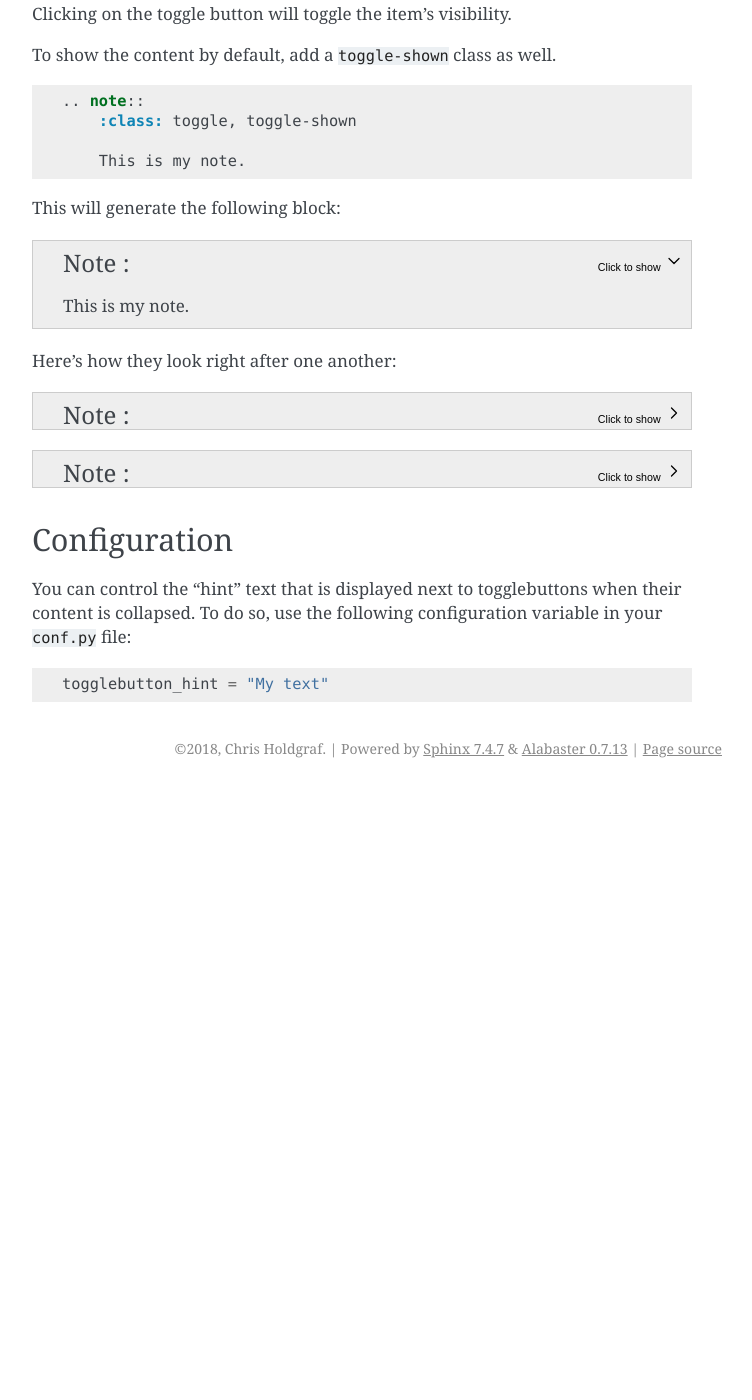
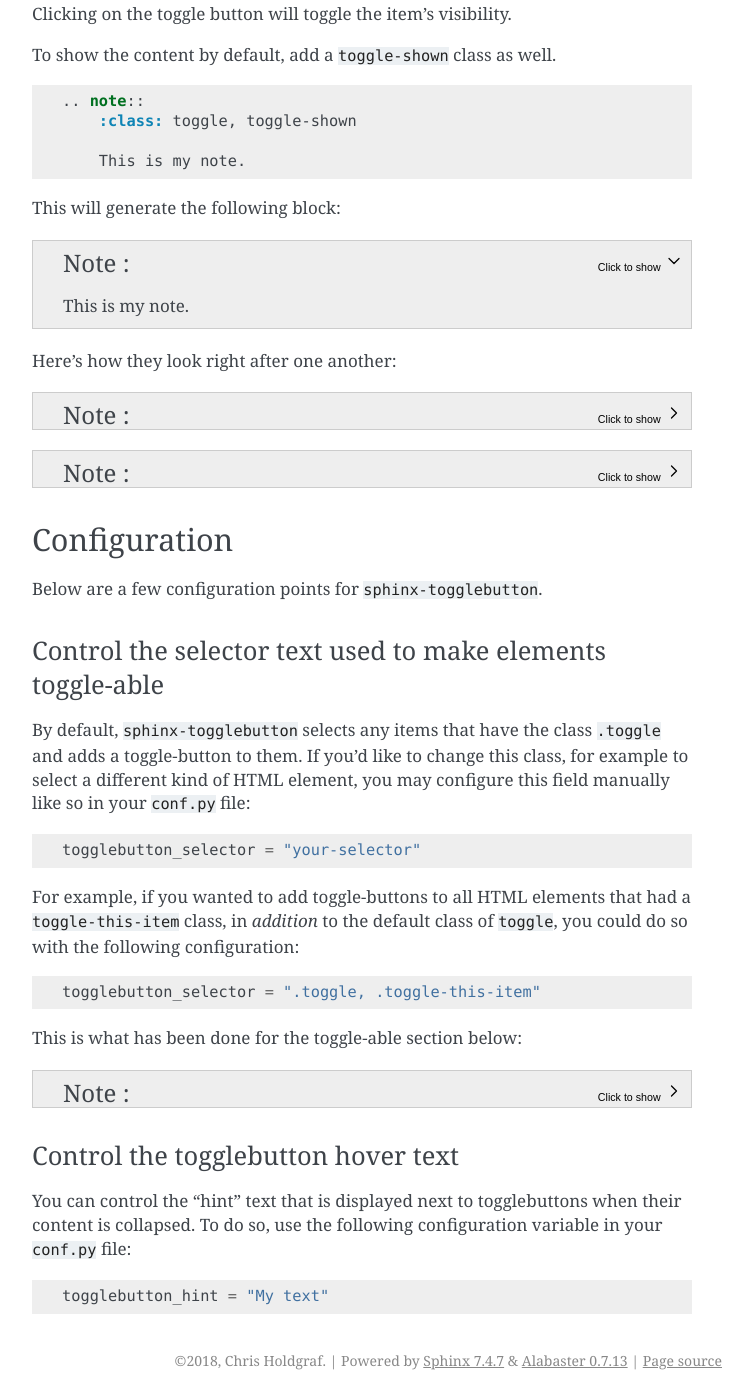
Before and after one commit to executablebooks/sphinx-togglebutton, a Sphinx documentation site: the page built from docs/index.rst, in a window 1280 px wide and 1400 px high, scrolled down 2150 px. Shown: the whole window, without its empty margins (388-1140 px from the left). Built offline with Sphinx 7.4.7, drawn with Linux system fonts in a browser that asks for light colours; before the commit the page ends 2938 px from its top, so only the background shows below that; some of the changed text lies outside the part shown.

Commit message:
documenting custom selector

```diff
--- a/docs/conf.py
+++ b/docs/conf.py
@@ -40,7 +40,7 @@ release = ""
 # ones.
 extensions = ["myst_nb", "sphinx_togglebutton"]
 
-# togglebutton_selector = ".toggle, .secondtoggle"
+togglebutton_selector = ".toggle, .toggle-this-item"
 
 # Add any paths that contain templates here, relative to this directory.
 templates_path = ["_templates"]
--- a/docs/index.rst
+++ b/docs/index.rst
@@ -167,6 +167,41 @@ Here's how they look right after one another:
 Configuration
 =============
 
+Below are a few configuration points for ``sphinx-togglebutton``.
+
+
+Control the selector text used to make elements toggle-able
+-----------------------------------------------------------
+
+By default, ``sphinx-togglebutton`` selects any items that have the class ``.toggle``
+and adds a toggle-button to them. If you'd like to change this class, for example to
+select a different kind of HTML element, you may configure this field manually like so
+in your ``conf.py`` file:
+
+.. code-block:: python
+
+    togglebutton_selector = "your-selector"
+
+For example, if you wanted to add toggle-buttons to all HTML elements that had a
+``toggle-this-item`` class, in *addition* to the default class of ``toggle``,
+you could do so with the following configuration:
+
+.. code-block:: python
+
+    togglebutton_selector = ".toggle, .toggle-this-item"
+
+
+This is what has been done for the toggle-able section below:
+
+.. note::
+    :class: toggle-this-item
+
+    A toggled note with a custom class to trigger toggling.
+
+
+Control the togglebutton hover text
+-----------------------------------
+
 You can control the "hint" text that is displayed next to togglebuttons when
 their content is collapsed. To do so, use the following configuration variable
 in your ``conf.py`` file:
```
